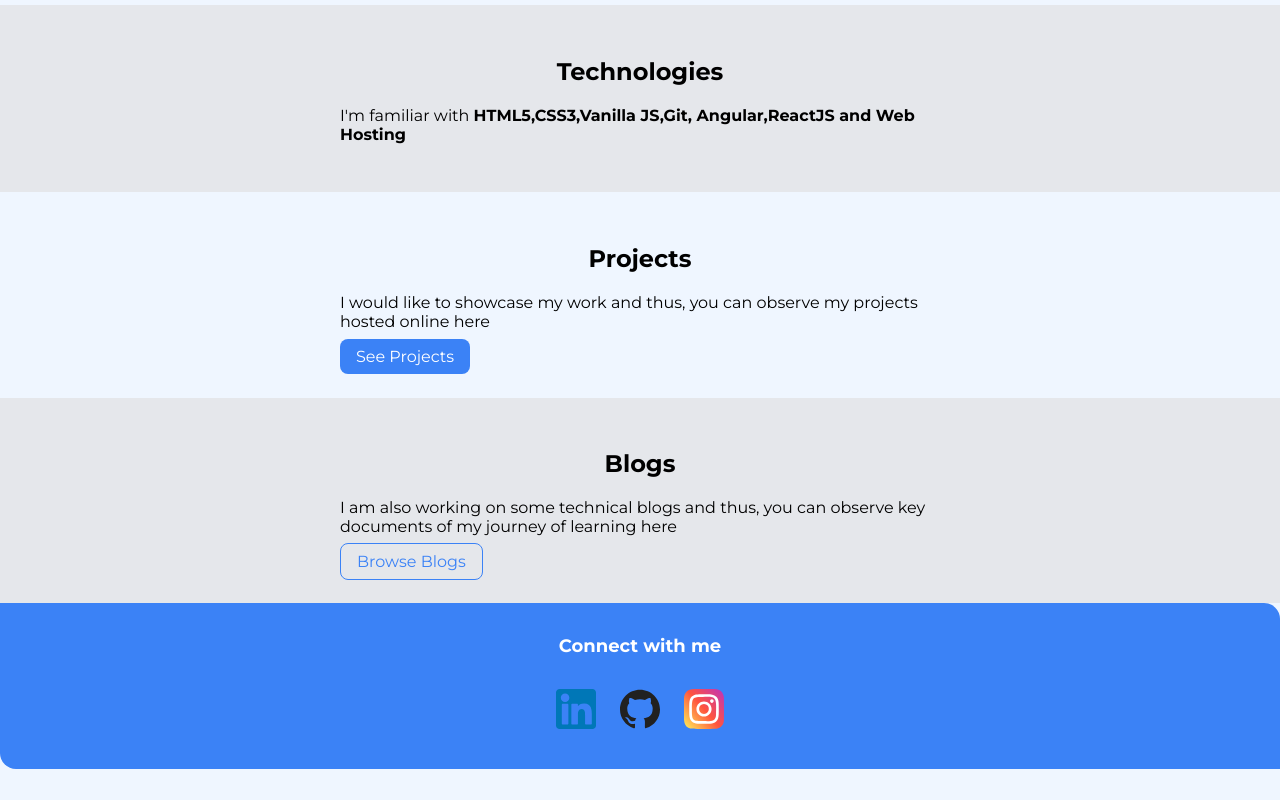
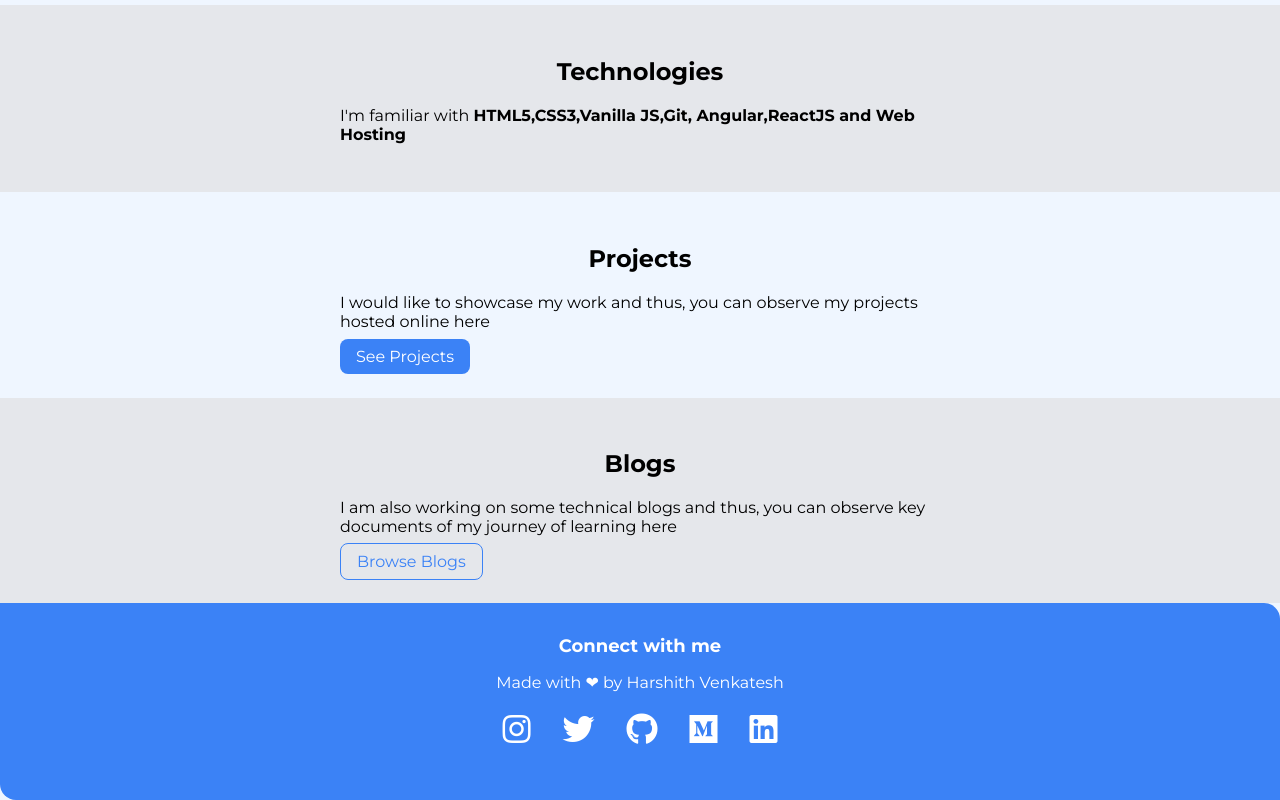
Before and after one commit to Harshi7016/neogcamp-portfolio, a plain HTML site: page index.html in a window 1280 px wide. Shown: the part 625-1425 px from the top of the page. Before the commit the page ends 1394 px from the top, so only its background shows below. Drawn offline with Linux system fonts and the light colour scheme.

Commit message:
refactor: addition of projects and footer changes

```diff
--- a/index.html
+++ b/index.html
@@ -5,6 +5,10 @@
     <meta name="viewport" content="width=device-width, initial-scale=1.0">
     <title>Harshith Venkatesh | Portfolio</title>
     <link href="/styles.css" rel="stylesheet" />
+    <link
+    rel="stylesheet"
+    href="https://use.fontawesome.com/releases/v5.0.8/css/all.css"
+  />
 </head>
 <body>
     <nav class="navigation container">
@@ -62,16 +66,41 @@
             Connect with me
         </div>
 
-        <div class="social-media">
-            <a class="social-media--link" target="_blank" href="https://www.linkedin.com/in//harshith-v-7016ece">
-                <img src="./images/linkedin.svg" alt="Linkedin" class="social-media--icon">
-            </a>
-            <a class="social-media--link" target="_blank" href="https://github.com//Harshi7016">
-                <img src="./images/github.svg" alt="Github" class="social-media--icon">
-            </a>
-            <a class="social-media--link" target="_blank" href="https://www.instagram.com/harshith_bing/">
-                <img src="./images/instagram.svg" alt="Instagram" class="social-media--icon">
-            </a>
+        Made with ❤ by Harshith Venkatesh
+        <div class="sm-footer">
+          <a
+            href="https://www.instagram.com/harshith_bing/"
+            rel="noreferrer"
+            target="_blank"
+          >
+            <i class="fab fa-instagram"></i>
+          </a>
+          <a
+            href="https://twitter.com/Harshith_V007"
+            rel="noreferrer"
+            target="_blank"
+          >
+            <i class="fab fa-twitter"></i>
+          </a>
+          <a href="https://github.com/harshi7016">
+            <i class="fab fa-github"></i>
+          </a>
+
+          <a
+            href="https://medium.com/@harshithvenkatesh"
+            rel="noreferrer"
+            target="_blank"
+          >
+            <i class="fab fa-medium"></i>
+          </a>
+
+          <a
+            href="https://www.linkedin.com/in/harshithv7016/"
+            rel="noreferrer"
+            target="_blank"
+          >
+            <i class="fab fa-linkedin"></i>
+          </a>
         </div>
 
     </footer>
--- a/styles.css
+++ b/styles.css
@@ -139,11 +139,26 @@ hr {
 .footer .footer-header {
     font-weight: bold;
     font-size: large;
-    padding-bottom: 2rem;
+    padding-bottom: 1rem;
 }
 
 .footer ul{
     padding-inline-start: 0px;
+}
+
+.sm-footer {
+    display: flex;
+    justify-content: center;
+    padding: 1rem;
+    font-size: 2rem;
+    font-family: "Roboto Slab", sans-serif;
+  }
+
+.sm-footer a,
+.sm-footer a:visited {
+  color: white;
+  text-decoration: none;
+  padding: 0.2rem 1rem;
 }
 
 /** margin **/
```
Also changed, not shown: projects.html (+30 -0 lines).
